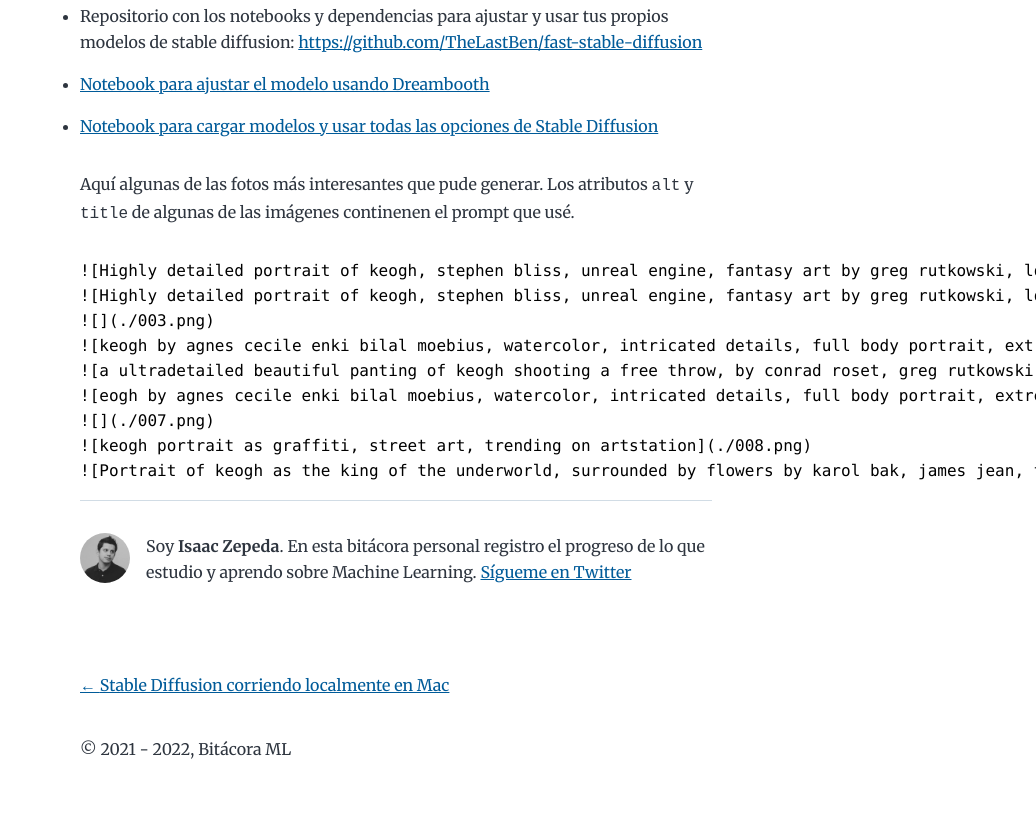
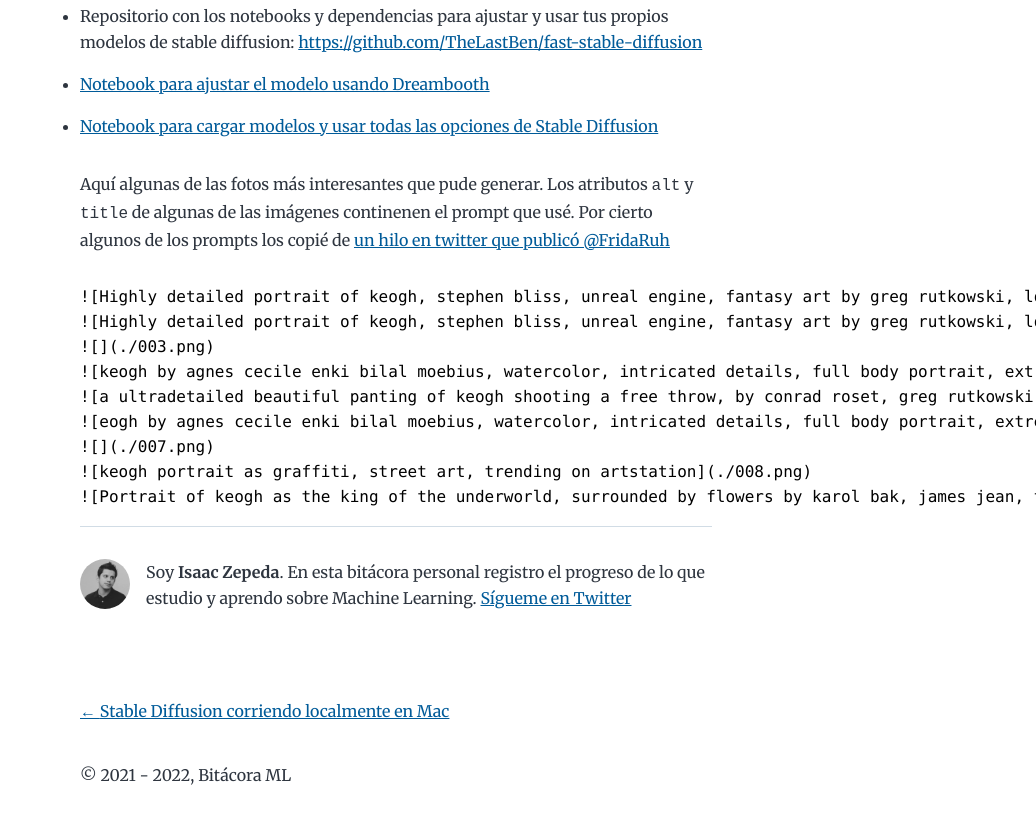
Before and after one commit to keogh/bitacoraml, a Gatsby site: page /2022/12/stable-diffusion-fine-tunning-dreambooth/ in a window 1280 px wide. Shown: the part 773-1596 px from the top of the page, without its empty margins (244-1280 px from the left). Built offline with nearby package versions, Linux system fonts and the light colour scheme; Gatsby itself is replaced by a stand-in of ours; some packages are replaced by stand-ins of ours; code samples lack their colours.

Commit message:
Update last post

````diff
--- a/content/blog/2022/12/stable-diffusion-fine-tunning-dreambooth/index.md
+++ b/content/blog/2022/12/stable-diffusion-fine-tunning-dreambooth/index.md
@@ -21,7 +21,7 @@
 
 * [Notebook para cargar modelos y usar todas las opciones de Stable Diffusion](https://colab.research.google.com/github/TheLastBen/fast-stable-diffusion/blob/main/fast_stable_diffusion_AUTOMATIC1111.ipynb)
 
-Aquí algunas de las fotos más interesantes que pude generar. Los atributos `alt` y `title` de algunas de las imágenes continenen el prompt que usé.
+Aquí algunas de las fotos más interesantes que pude generar. Los atributos `alt` y `title` de algunas de las imágenes continenen el prompt que usé. Por cierto algunos de los prompts los copié de [un hilo en twitter que publicó @FridaRuh](https://twitter.com/FridaRuh/status/1594508445193240576)
 
 ```grid|3
 ![Highly detailed portrait of keogh, stephen bliss, unreal engine, fantasy art by greg rutkowski, loish, rhads, ferdinand knab, mako](./001.png)
````
